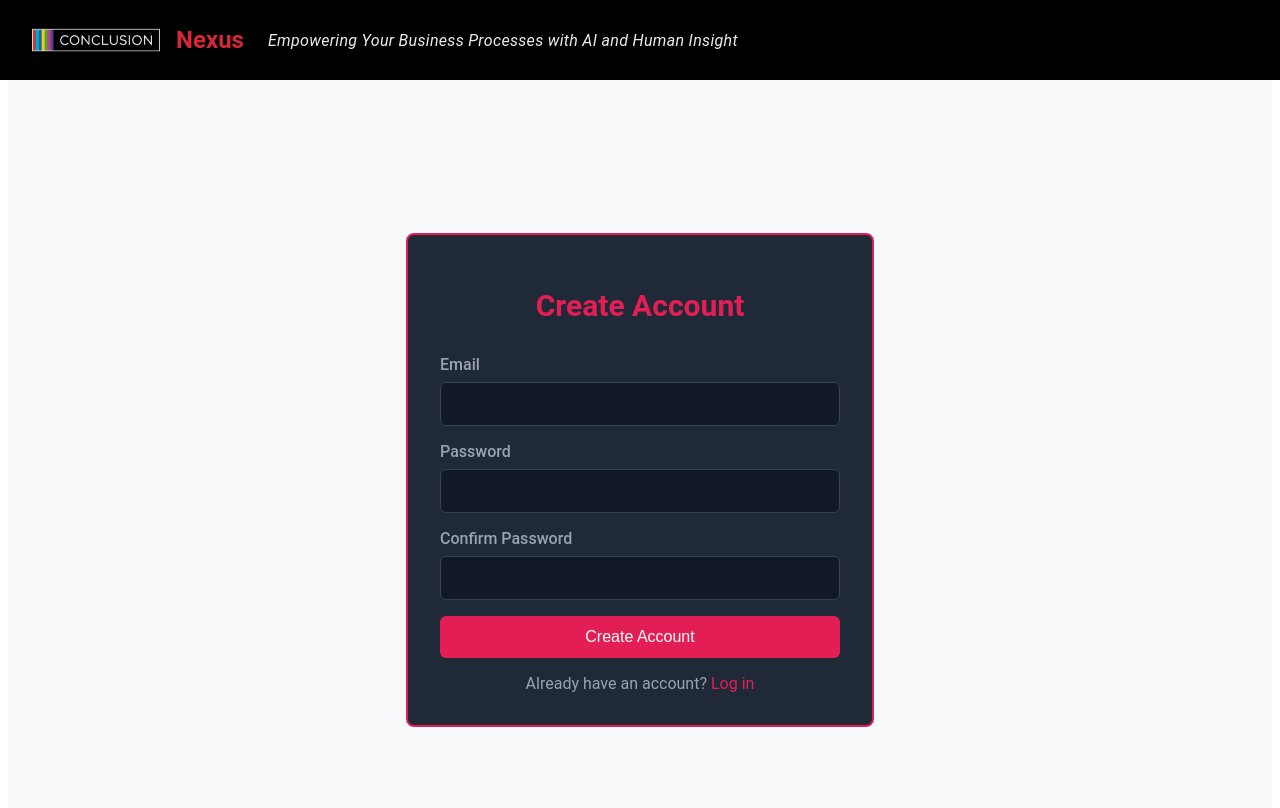
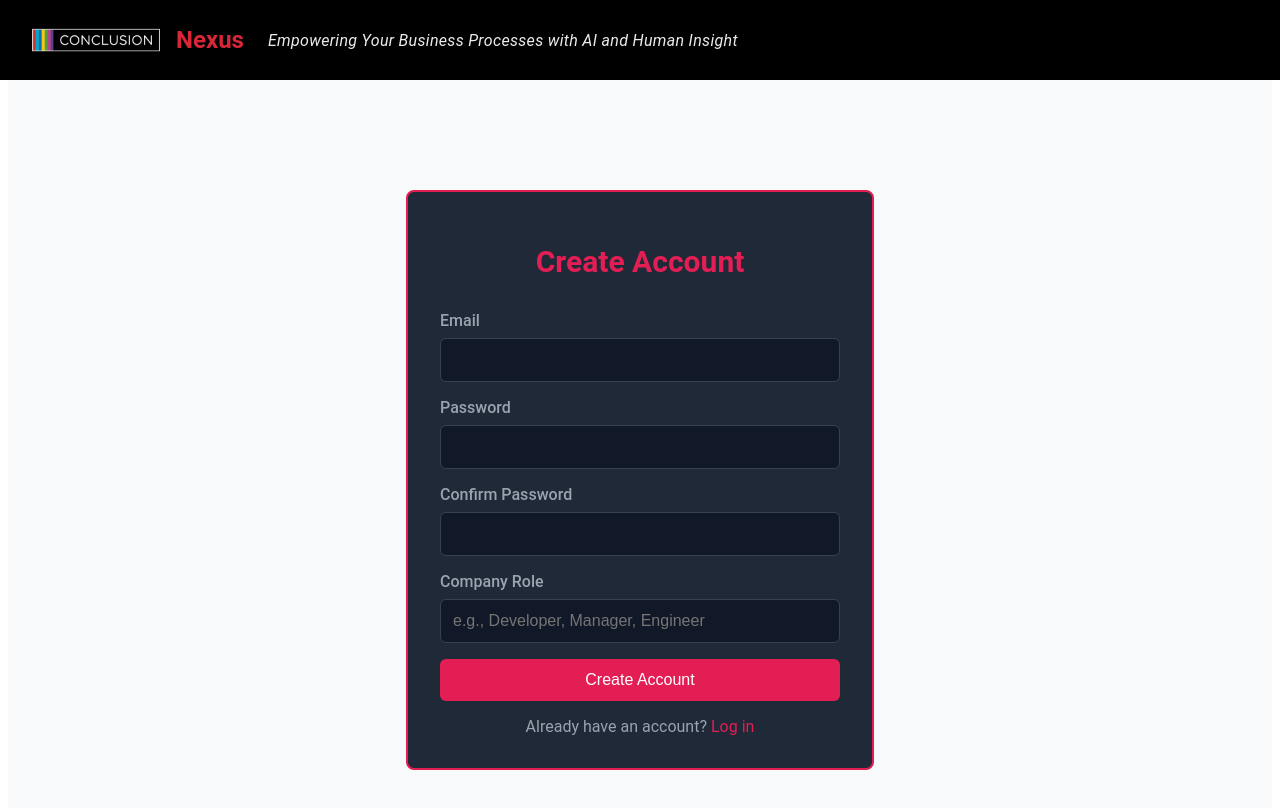
Before and after one commit to IdifixNL/conclusion-nexus, a React (Create React App) app in the folder frontend/: page /register in a window 1280 px wide. Shown: the top 808 px of the page. Built offline with nearby package versions, Linux system fonts and the light colour scheme; no server answers.

Commit message:
fix registration form by adding missing company_role field

```diff
--- a/frontend/src/components/Register.js
+++ b/frontend/src/components/Register.js
@@ -112,7 +112,8 @@ const Register = ({ onLogin }) => {
   const [formData, setFormData] = useState({
     email: '',
     password: '',
-    confirmPassword: ''
+    confirmPassword: '',
+    company_role: ''
   });
   const [error, setError] = useState('');
   const [success, setSuccess] = useState('');
@@ -140,11 +141,12 @@ const Register = ({ onLogin }) => {
     try {
       const response = await axios.post('/api/register', {
         email: formData.email,
-        password: formData.password
+        password: formData.password,
+        company_role: formData.company_role
       });
 
       setSuccess('Registration successful! You can now log in.');
-      setFormData({ email: '', password: '', confirmPassword: '' });
+      setFormData({ email: '', password: '', confirmPassword: '', company_role: '' });
 
       // Auto-login after successful registration
       onLogin(response.data.user, response.data.token);
@@ -196,6 +198,19 @@ const Register = ({ onLogin }) => {
             />
           </FormGroup>
 
+          <FormGroup>
+            <Label htmlFor="company_role">Company Role</Label>
+            <Input
+              type="text"
+              id="company_role"
+              name="company_role"
+              value={formData.company_role}
+              onChange={handleChange}
+              placeholder="e.g., Developer, Manager, Engineer"
+              required
+            />
+          </FormGroup>
+
           {error && <ErrorMessage>{error}</ErrorMessage>}
           {success && <SuccessMessage>{success}</SuccessMessage>}
 
```
